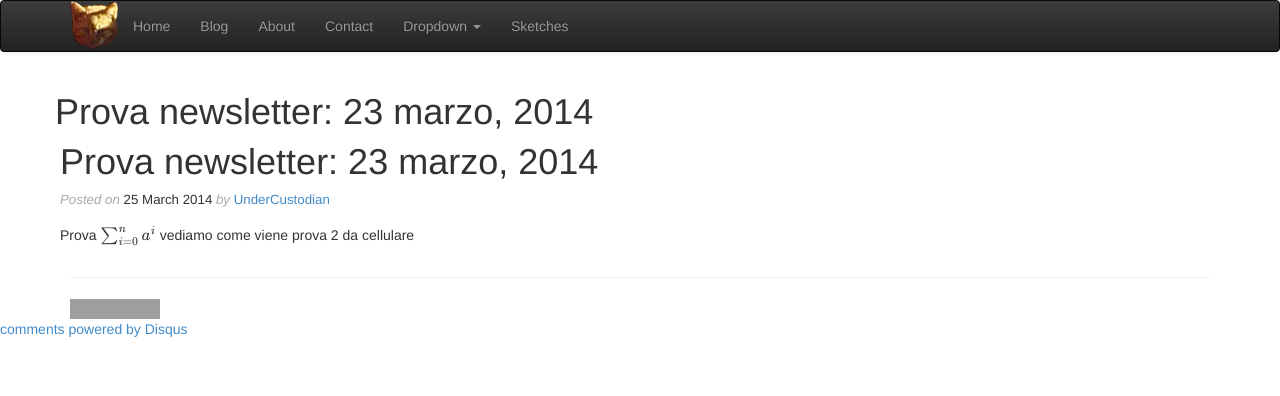
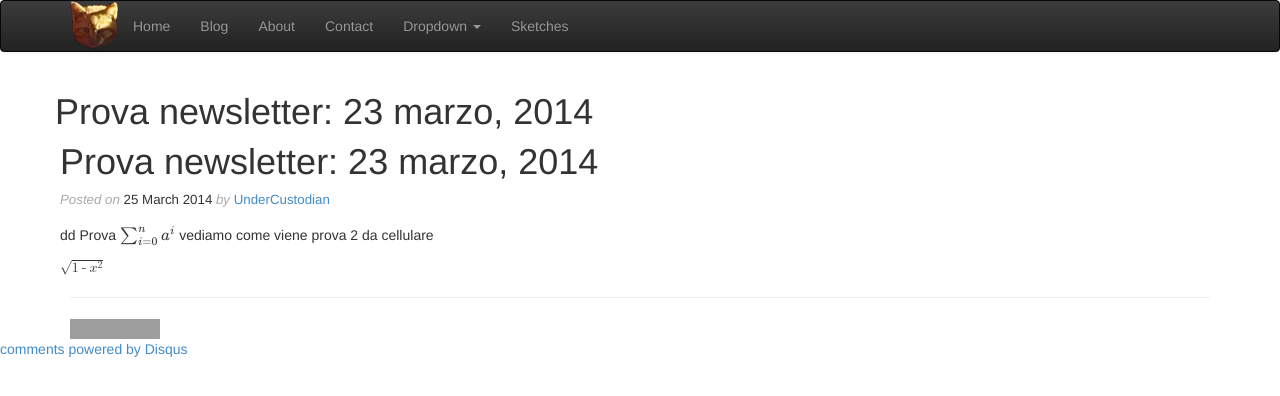
Before and after one commit to undercustodian/undercustodian.github.io-2020-06-16, a Jekyll site: the page built from blog/_posts/2014-03-25-newsletter.md, in a window 1280 px wide. Shown: the top 396 px of the page. Built offline with Jekyll 4.4.1, drawn with Linux system fonts in a browser that asks for light colours; nearby versions of some CDN libraries; formulas are drawn with MathJax 3; grey boxes are pictures that could not be loaded.

Commit message:
Prova math

```diff
--- a/blog/_posts/2014-03-25-newsletter.md
+++ b/blog/_posts/2014-03-25-newsletter.md
@@ -6,5 +6,17 @@
 layout: post
 ---
 
+<script type="text/x-mathjax-config">
+  MathJax.Hub.Config({
+    tex2jax: { inlineMath: [['$','$'],['\\(','\\)']] }
+  });
+</script>
+<script type="text/javascript"
+  src="https://cdn.mathjax.org/mathjax/latest/MathJax.js?config=TeX-MML-AM_HTMLorMML">
+</script>
+
+dd
 Prova $\sum_{i = 0}^{n} a^i$ vediamo come viene
 prova 2 da cellulare
+
+<math xmlns="http://www.w3.org/1998/Math/MathML"><msqrt><mn>1</mn><mo>-</mo><msup><mi>x</mi><mn>2</mn></msup></msqrt></math>
```
